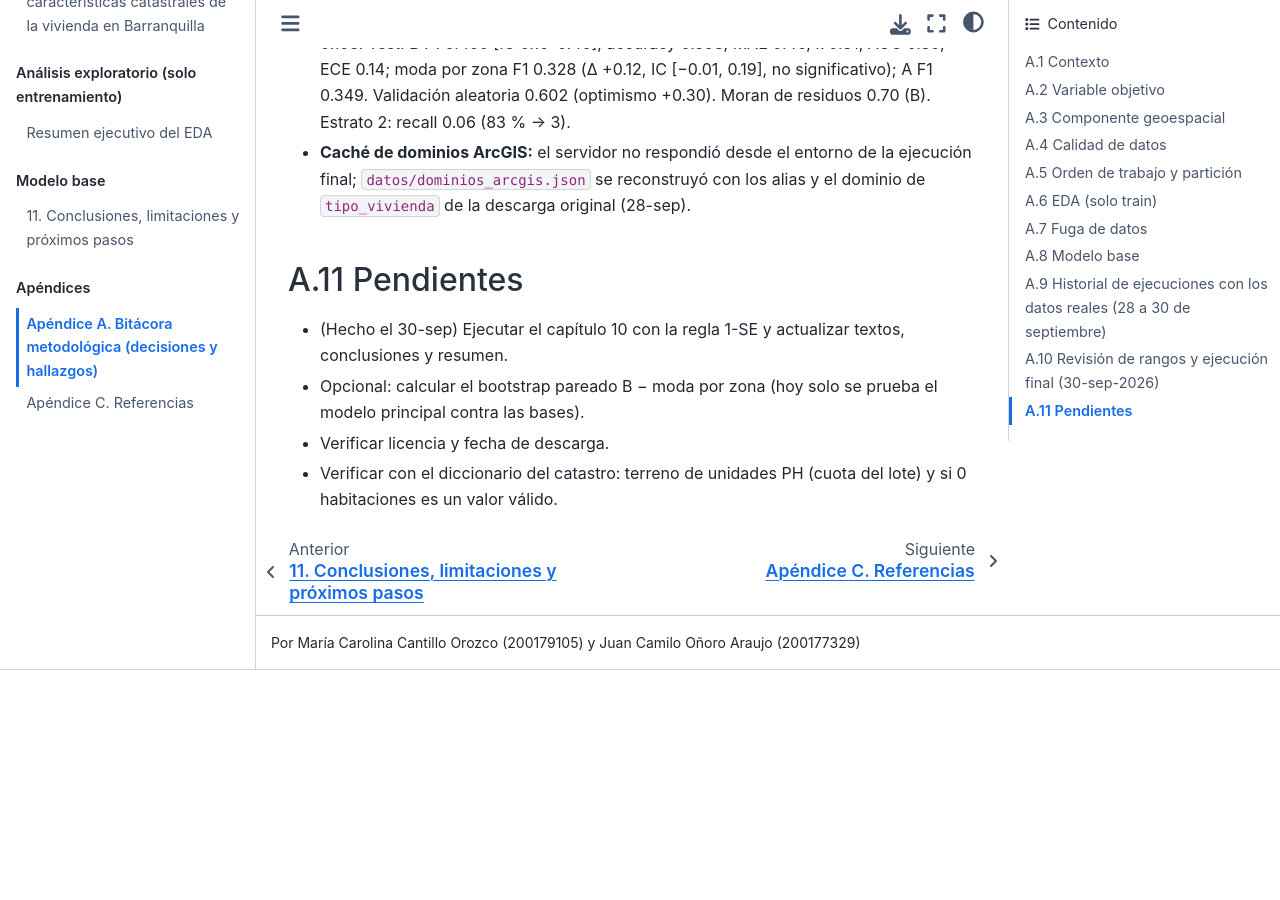
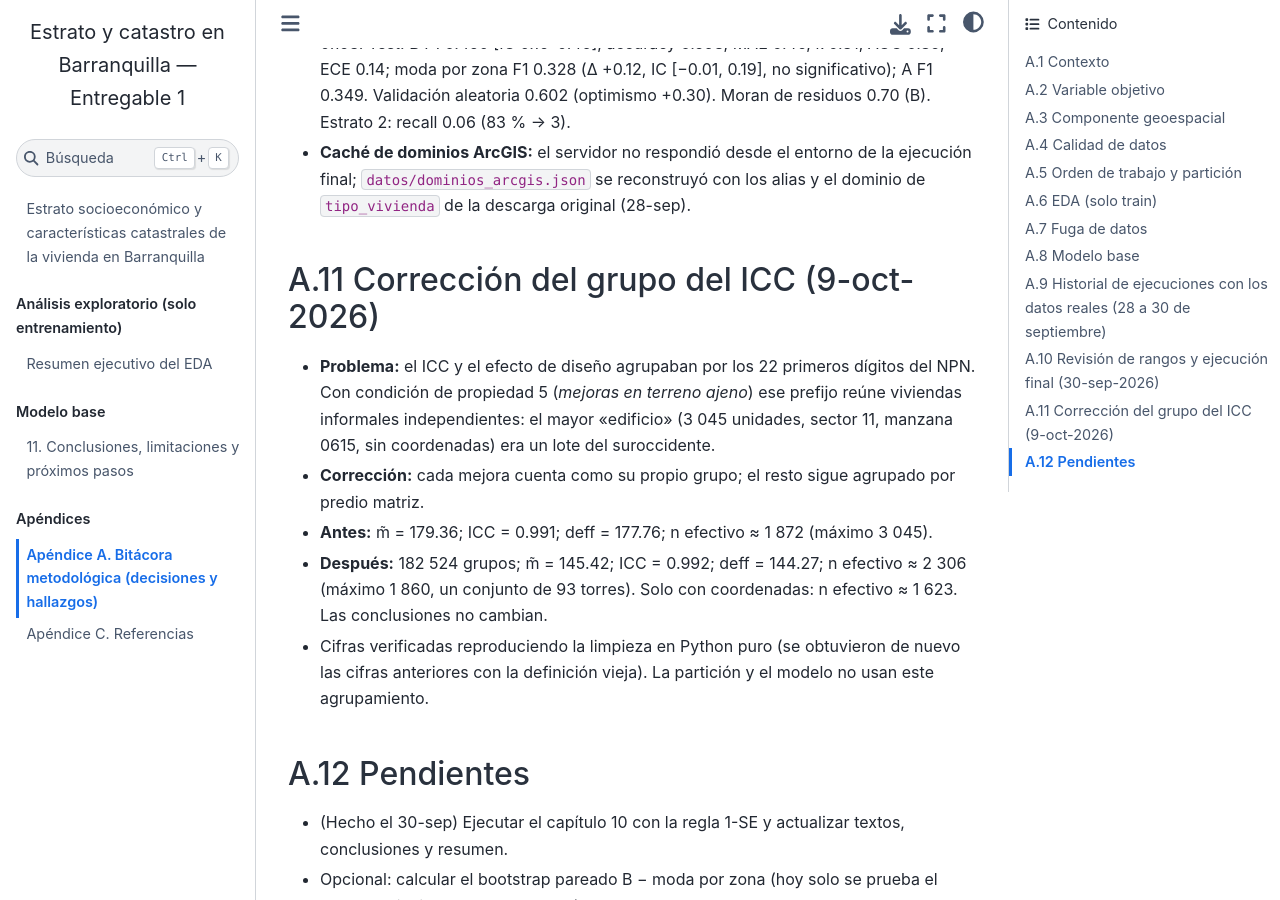
Before and after one commit to mcarocantillo/entregable1-ml-barranquilla, a Jupyter Book: the page built from notebooks/A_bitacora.md, in a window 1280 px wide and 900 px high, scrolled down 6155 px. Built offline with Jupyter Book 1.0.4 settings and Sphinx 7.4.7 and the Sphinx Book theme 1.1.4, drawn with Linux system fonts in a browser that asks for light colours; pages that are not in the unit, such as notebooks, are missing from menus; before the commit the page ends 6825 px from its top, so only the background shows below that.

Commit message:
Aclarar el grupo del ICC y recalcular el tamaño efectivo
El ICC agrupaba por los 22 primeros dígitos del NPN. Con condición de
propiedad 5 (mejoras en terreno ajeno) ese prefijo reúne viviendas
informales independientes: el mayor "edificio" (3 045 unidades) era un
lote. Cada mejora cuenta ahora como su propio grupo: ICC 0.992,
deff 144.27, tamaño efectivo ~2 306 (antes ~1 872).

Co-Authored-By: Claude Opus 5.5 <noreply@anthropic.com>

```diff
--- a/notebooks/A_bitacora.md
+++ b/notebooks/A_bitacora.md
@@ -240,7 +240,19 @@ conservan como registro del proceso. Las vigentes están en A.10.
   la ejecución final; `datos/dominios_arcgis.json` se reconstruyó con los
   alias y el dominio de `tipo_vivienda` de la descarga original (28-sep).
 
-## A.11 Pendientes
+## A.11 Corrección del grupo del ICC (9-oct-2026)
+
+- **Problema:** el ICC y el efecto de diseño agrupaban por los 22 primeros dígitos del NPN. Con condición de
+  propiedad 5 (*mejoras en terreno ajeno*) ese prefijo reúne viviendas informales independientes: el mayor
+  «edificio» (3 045 unidades, sector 11, manzana 0615, sin coordenadas) era un lote del suroccidente.
+- **Corrección:** cada mejora cuenta como su propio grupo; el resto sigue agrupado por predio matriz.
+- **Antes:** m̃ = 179.36; ICC = 0.991; deff = 177.76; n efectivo ≈ 1 872 (máximo 3 045).
+- **Después:** 182 524 grupos; m̃ = 145.42; ICC = 0.992; deff = 144.27; n efectivo ≈ 2 306 (máximo 1 860,
+  un conjunto de 93 torres). Solo con coordenadas: n efectivo ≈ 1 623. Las conclusiones no cambian.
+- Cifras verificadas reproduciendo la limpieza en Python puro (se obtuvieron de nuevo las cifras anteriores
+  con la definición vieja). La partición y el modelo no usan este agrupamiento.
+
+## A.12 Pendientes
 
 - (Hecho el 30-sep) Ejecutar el capítulo 10 con la regla 1-SE y actualizar
   textos, conclusiones y resumen.
```
Also changed, not shown: notebooks/11_conclusiones.md (+5 -5 lines), notebooks/resumen_eda.md (+3 -3 lines), 4 other files.
